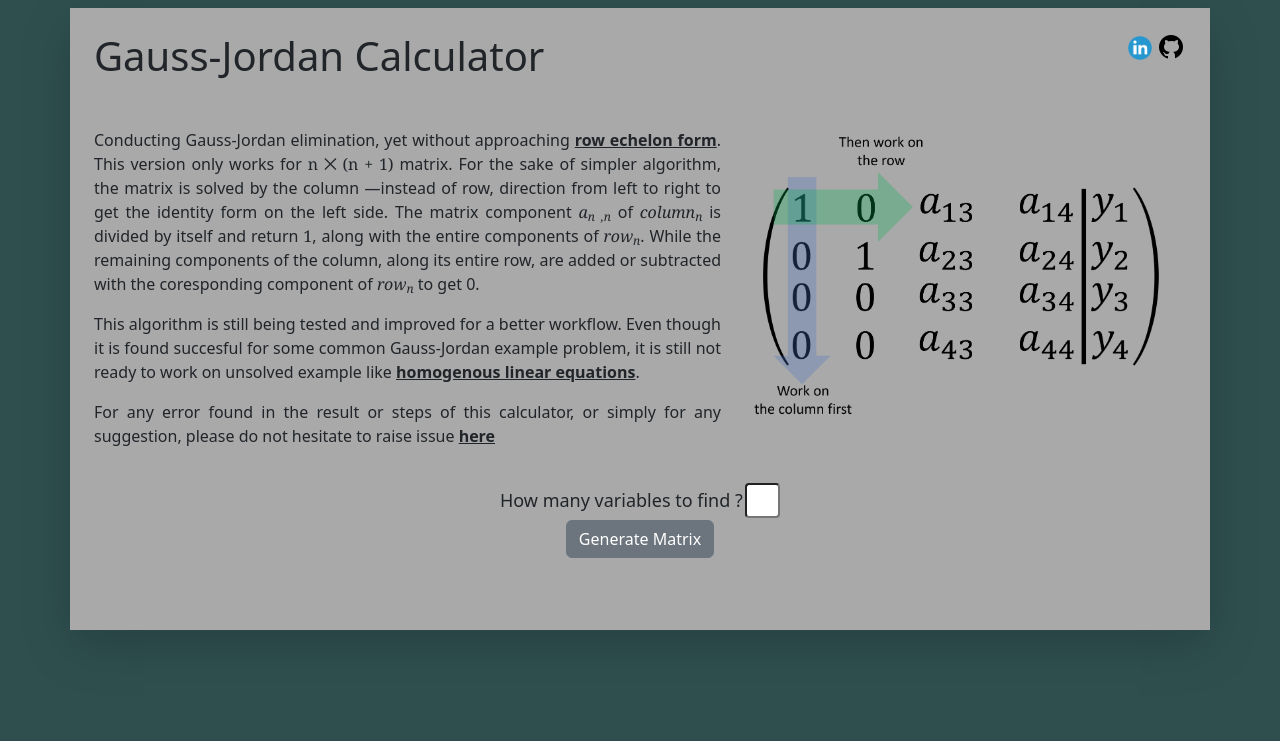
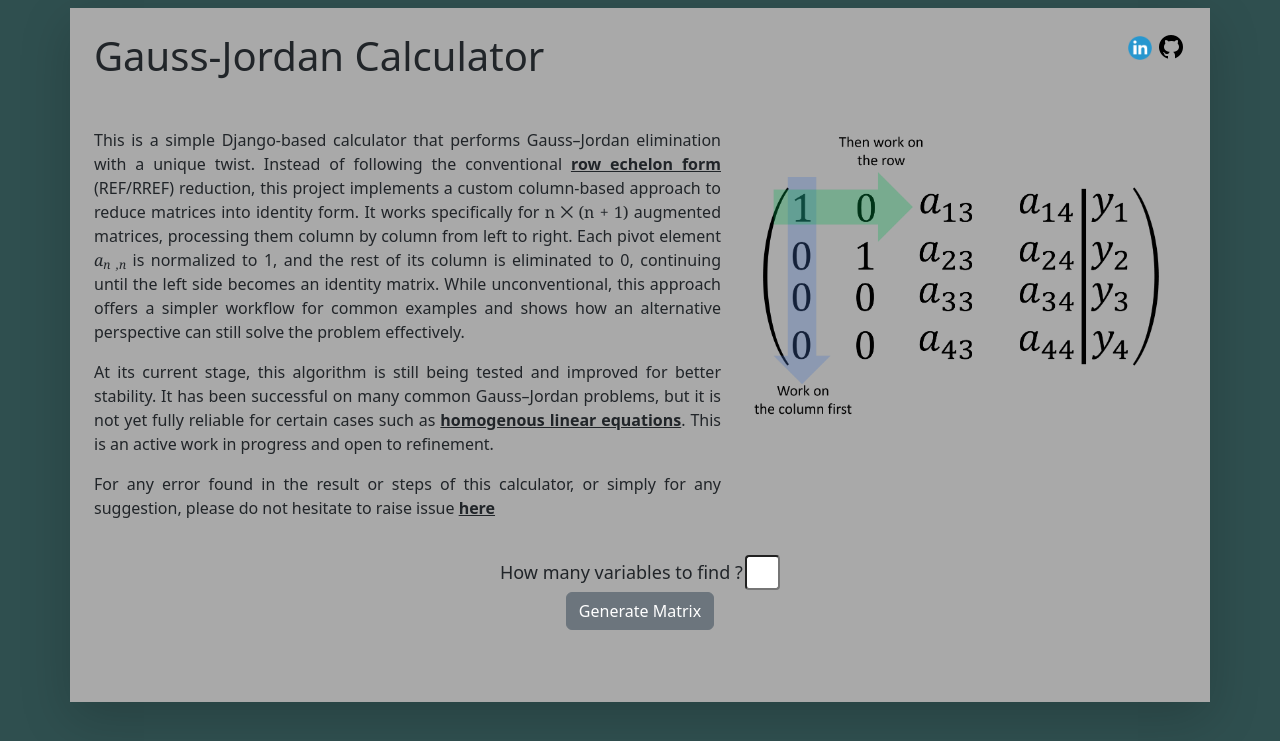
Before and after one commit to AfifSofyan/Gauss-Jordan-Calculator, a Django app: page / in a window 1280 px wide. Shown: the top 741 px of the page. Run offline with Django 4.2, Linux system fonts and the light colour scheme.

Commit message:
Update index.html
Update description

```diff
--- a/calculator/templates/calculator/index.html
+++ b/calculator/templates/calculator/index.html
@@ -39,8 +39,9 @@
     </div>
     <div class="row">
         <div class="col-7">
-            <p style="font-size:medium; text-align: justify;">Conducting Gauss-Jordan elimination, yet without approaching <a href="https://en.wikipedia.org/wiki/Row_echelon_form" class="text-dark" style="font-weight:600">row echelon form</a>. This version only works for <span style="font-family:Cambria"> n ⨉ (n + 1)</span> matrix. For the sake of simpler algorithm, the matrix is solved by the column —instead of row, direction from left to right to get the identity form on the left side. The matrix component <span style="font-family:Cambria; font-style:italic">a<sub>n ,n</sub></span> of <span style="font-family:Cambria; font-style:italic">column<sub>n</sub></span> is divided by itself and return <span style="font-family:Cambria">1</span>, along with the entire components of <span style="font-family:Cambria; font-style:italic">row<sub>n</sub></span>. While the remaining components of the column, along its entire row, are added or subtracted with the coresponding component of <span style="font-family:Cambria; font-style:italic">row<sub>n</sub></span> to get 0.</p>
-            <p style="font-size:medium; text-align: justify;">This algorithm is still being tested and improved for a better workflow. Even though it is found succesful for some common Gauss-Jordan example problem, it is still not ready to work on unsolved example like <a href="https://math.hws.edu/eck/math204/guide2020/05-homogeneous-systems.html#:~:text=A%20homogeneous%20system%20of%20linear,new%20system%20is%20still%20homogeneous." class="text-dark" style="font-weight:600">homogenous linear equations</a>.</p>
+            <p style="font-size:medium; text-align: justify;">This is a simple Django-based calculator that performs Gauss–Jordan elimination with a unique twist. Instead of following the conventional <a href="https://en.wikipedia.org/wiki/Row_echelon_form" class="text-dark" style="font-weight:600">row echelon form</a>  (REF/RREF) reduction, this project implements a custom column-based approach to reduce matrices into identity form. It works specifically for <span style="font-family:Cambria"> n ⨉ (n + 1)</span> augmented matrices, processing them column by column from left to right. Each pivot element <span style="font-family:Cambria; font-style:italic">a<sub>n ,n</sub></span> is normalized to 1, and the rest of its column is eliminated to 0, continuing until the left side becomes an identity matrix. While unconventional, this approach offers a simpler workflow for common examples and shows how an alternative perspective can still solve the problem effectively.</p>
+
+            <p style="font-size:medium; text-align: justify;">At its current stage, this algorithm is still being tested and improved for better stability. It has been successful on many common Gauss–Jordan problems, but it is not yet fully reliable for certain cases such as <a href="https://math.hws.edu/eck/math204/guide2020/05-homogeneous-systems.html#:~:text=A%20homogeneous%20system%20of%20linear,new%20system%20is%20still%20homogeneous." class="text-dark" style="font-weight:600">homogenous linear equations</a>. This is an active work in progress and open to refinement.
             <p style="font-size:medium; text-align: justify;">For any error found in the result or steps of this calculator, or simply for any suggestion, please do not hesitate to raise issue <a href="https://github.com/AfifSofyan/Gauss-Jordan-Calculator/issues" class="text-dark" style="font-weight:600">here</a></p>
         </div>
         <div class="col-5">
```
